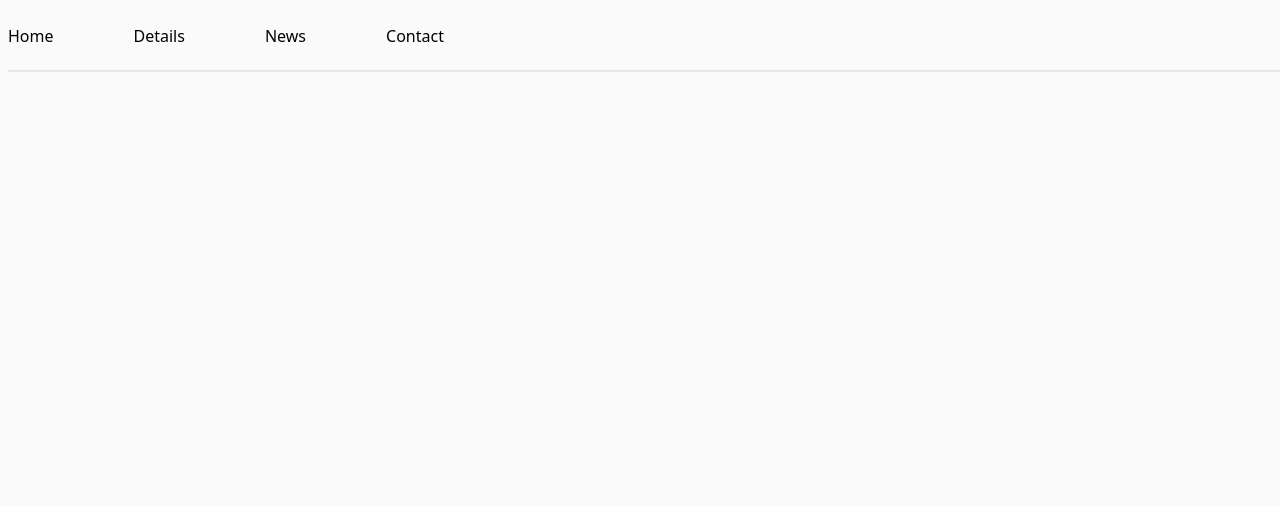
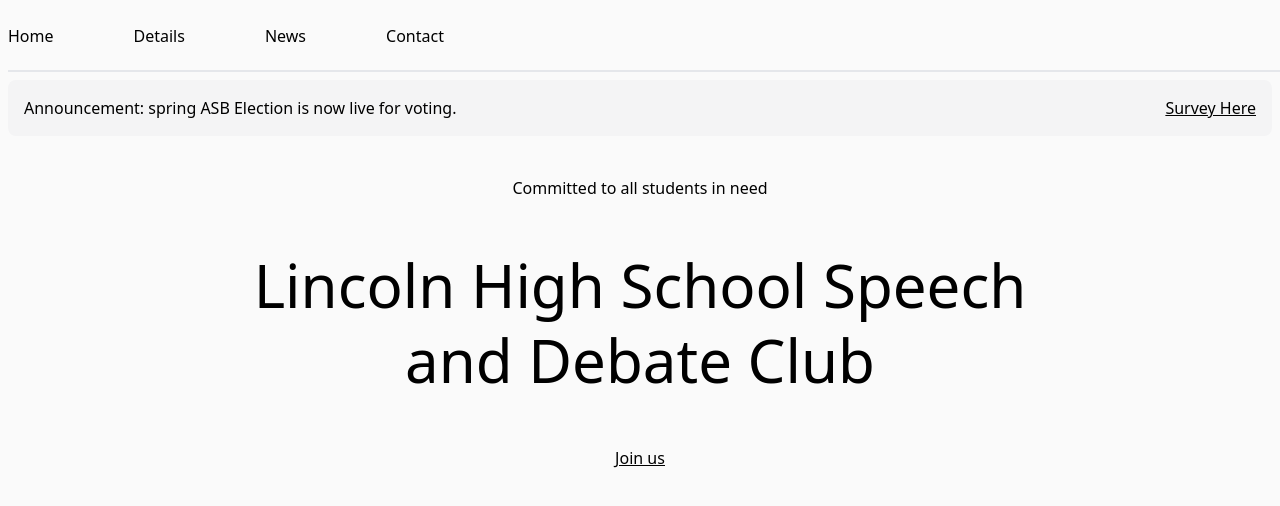
Before and after one commit to bigben7dev/Lincoln-high-school-page, a plain HTML site: page index.html in a window 1280 px wide. Drawn offline with nearby package versions, Linux system fonts and the light colour scheme.

Commit message:
hero section

```diff
--- a/index.html
+++ b/index.html
@@ -33,5 +33,28 @@
         >
       </div>
     </nav>
+    <div
+      class="flex flex-col md:flex-row lg:flex-row bg-zinc-100 p-4 m-2 rounded-lg md:justify-between lg:justify-between"
+    >
+      <p class="text-black font-medium text-s">
+        Announcement: spring ASB Election is now live for voting.
+      </p>
+      <div class="flex justify-center">
+        <a href="#" class="text-center underline text-s text-black font-medium"
+          >Survey Here</a
+        >
+      </div>
+    </div>
+    <div
+      class="bg-transparent flex flex-col mx-8 md:mx-40 lg:mx-60 justify-center items-center"
+    >
+      <div class="">
+        <p class="mt-8">Committed to all students in need</p>
+      </div>
+      <h1 class="text-black text-6xl mt-12 text-center leading-tight">
+        Lincoln High School Speech and Debate Club
+      </h1>
+      <div class="mt-12 underline"><a href="">Join us</a></div>
+    </div>
   </body>
 </html>
```
